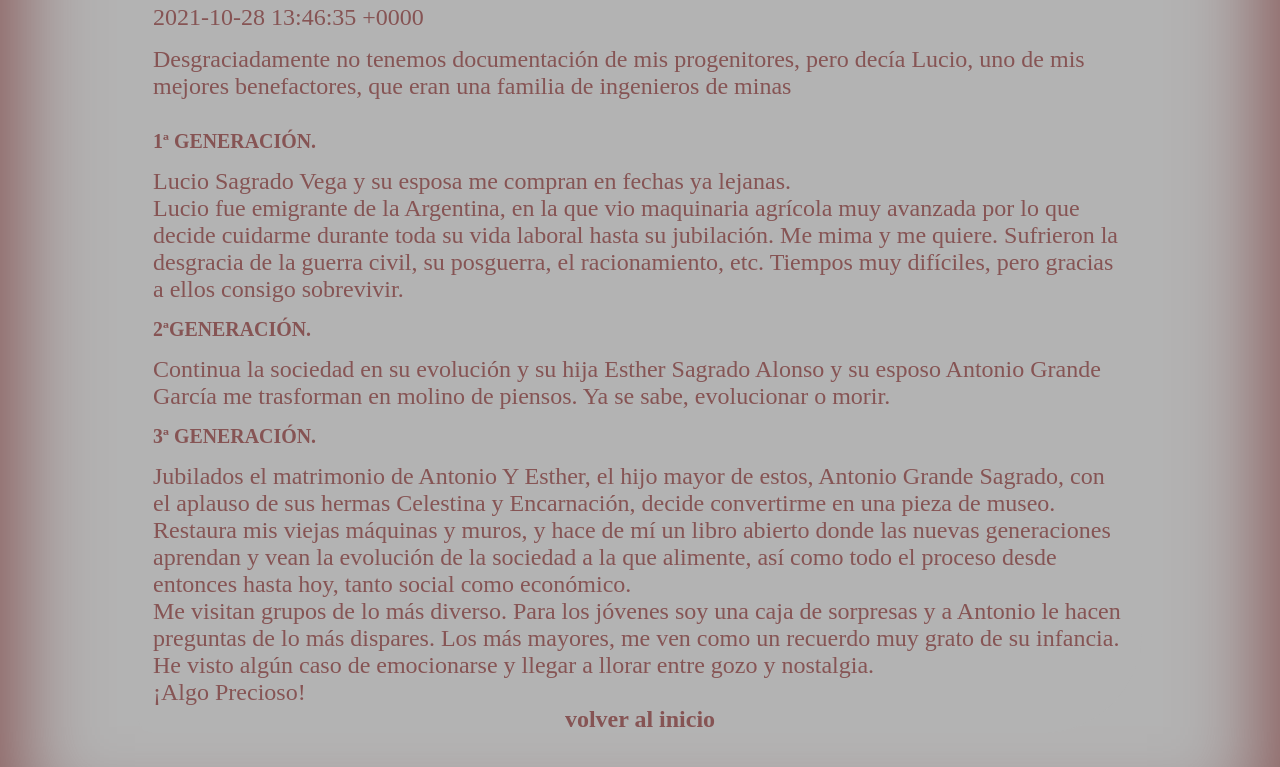
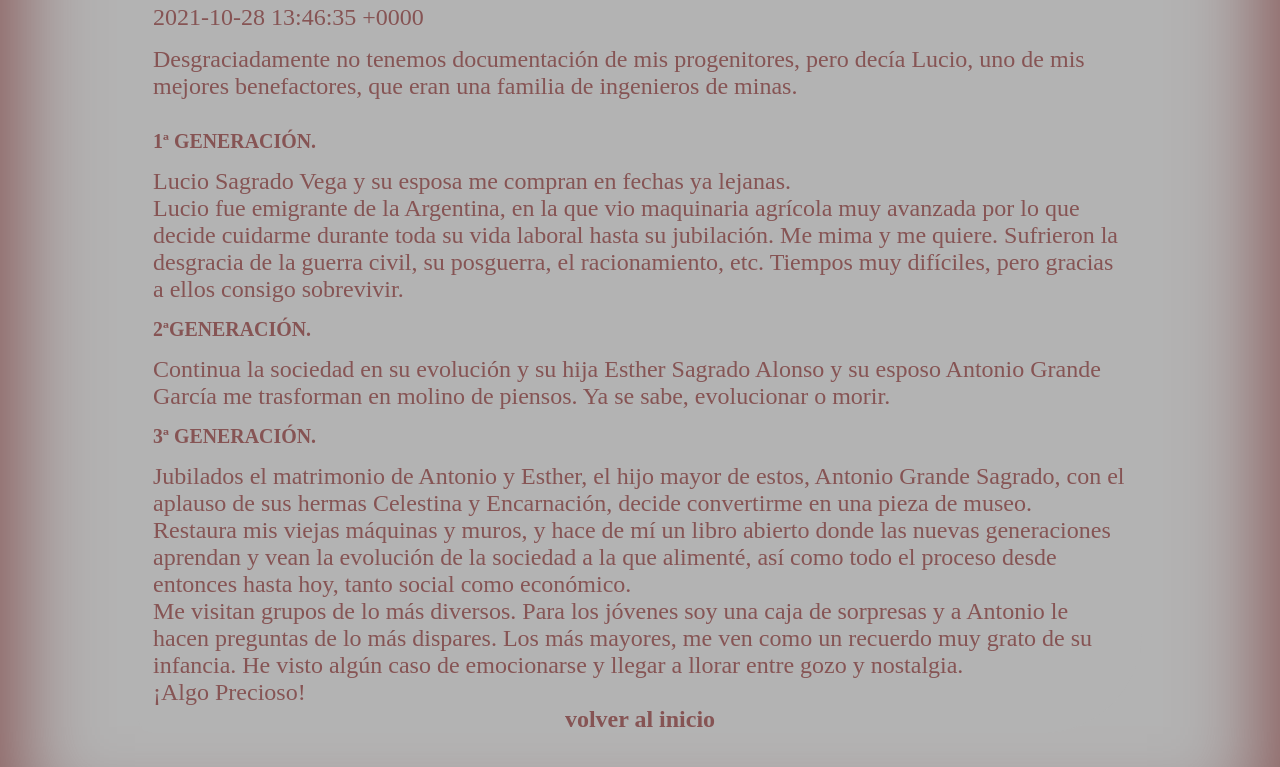
Before and after one commit to RobertoLeonGrande/blog, a Jekyll site: the page built from _posts/2021-10-29-Mis-benefactores.markdown, in a window 1280 px wide. Shown: the part 902-1669 px from the top of the page. Built offline with Jekyll 4.4.1, drawn with Linux system fonts in a browser that asks for light colours.

Commit message:
ortografia

```diff
--- a/_posts/2021-10-29-Mis-benefactores.markdown
+++ b/_posts/2021-10-29-Mis-benefactores.markdown
@@ -13,7 +13,7 @@ assert: Antonio Grande, sus recuerdos y su herencia. El molino se convierte en m
             <div class="post-design">
                 <img src="{{ page.media | relative_url }}" alt="Foto de Antonio Grande" /> <br><!-- carga de imagen-->
                 <p>{{page.date}}</p>
-                <p class="margen-vert">Desgraciadamente no tenemos documentación de mis progenitores, pero decía Lucio, uno de mis mejores benefactores, que eran una familia de ingenieros de minas</p>
+                <p class="margen-vert">Desgraciadamente no tenemos documentación de mis progenitores, pero decía Lucio, uno de mis mejores benefactores, que eran una familia de ingenieros de minas.</p>
                 <h5>1ª GENERACIÓN.</h5>
                 <p>Lucio Sagrado Vega y su esposa me compran en fechas ya lejanas.
                 <br>
@@ -21,11 +21,11 @@ assert: Antonio Grande, sus recuerdos y su herencia. El molino se convierte en m
                 <h5>2ªGENERACIÓN.</h5>
                 <p>Continua la sociedad en su evolución y su hija Esther Sagrado Alonso y su esposo Antonio Grande García me trasforman en molino de piensos. Ya se sabe, evolucionar o morir.</p>
                 <h5>3ª GENERACIÓN.</h5>
-                <p>Jubilados el matrimonio de Antonio Y Esther, el hijo mayor de estos, Antonio Grande Sagrado, con el aplauso de sus hermas Celestina y Encarnación, decide convertirme en una pieza de museo.
+                <p>Jubilados el matrimonio de Antonio y Esther, el hijo mayor de estos, Antonio Grande Sagrado, con el aplauso de sus hermas Celestina y Encarnación, decide convertirme en una pieza de museo.
                 <br>
-                Restaura mis viejas máquinas y muros, y hace de mí un libro abierto donde las nuevas generaciones aprendan y vean la evolución de la sociedad a la que alimente, así como todo el proceso desde entonces hasta hoy, tanto social como económico.
+                Restaura mis viejas máquinas y muros, y hace de mí un libro abierto donde las nuevas generaciones aprendan y vean la evolución de la sociedad a la que alimenté, así como todo el proceso desde entonces hasta hoy, tanto social como económico.
                 <br>
-                Me visitan grupos de lo más diverso. Para los jóvenes soy una caja de sorpresas y a Antonio le hacen preguntas de lo más dispares. Los más mayores, me ven como un recuerdo muy grato de su infancia.
+                Me visitan grupos de lo más diversos. Para los jóvenes soy una caja de sorpresas y a Antonio le hacen preguntas de lo más dispares. Los más mayores, me ven como un recuerdo muy grato de su infancia.
                 He visto algún caso de emocionarse y llegar a llorar entre gozo y nostalgia.
                 <br>
                 ¡Algo Precioso!
--- a/_posts/2021-10-29-el-nacimiento.markdown
+++ b/_posts/2021-10-29-el-nacimiento.markdown
@@ -14,10 +14,10 @@ assert: El molino de Lucio y Encarna abasteció de luz, grano y piensos al puebl
             <div class="post-design">
                 <img src="{{ page.media | relative_url }}" alt="Foto del Molino" /> <br> <!-- carga de imagen-->
                 <p>{{page.date}}</p>
-                <p class="margen-vert">Corrían los años  mil novecientos cuando unas mentes avanzadas de la época deciden crearme.Nazco en un entorno eminentemente agrícola y ganadero rodeado de bosques de encinas  fundamentalmente,  sobre una altitud que se aproxima a los mil metros sobre el nivel del mar en las estribaciones del sistema central, en un terreno más bien ondulado perteneciente a la cuenca del Tajo donde nace el rio Alagón, siendo este un bebe de donde no puedo utilizar su caudal para mover mi maquinaria.
+                <p class="margen-vert">Corrían los años  mil novecientos cuando unas mentes avanzadas de la época deciden crearme. Nazco en un entorno eminentemente agrícola y ganadero rodeado de bosques de encinas  fundamentalmente,  sobre una altitud que se aproxima a los mil metros sobre el nivel del mar en las estribaciones del sistema central, en un terreno más bien ondulado perteneciente a la cuenca del Tajo donde nace el rio Alagón, siendo este un bebé de donde no puedo utilizar su caudal para mover mi maquinaria.
                 <br>
                 Es importante resaltar que en esta época, las carreteras son más bien caminos de tierra y
-                los carros de vacas y mulas son el medio de transporte más avanzado cuyo rondaba la legua por hora(5 kilómetros) en los carros de mulas. No existe la luz eléctrica, por supuesto el teléfono y olvidémonos de las actuales redes informáticas, siendo los candiles y faroles las principales fuentes de iluminación de las casas.
+                los carros de vacas y mulas son el medio de transporte más avanzado cuyo paso rondaba la legua por hora (5 kilómetros) en los carros de mulas. No existe la luz eléctrica, por supuesto el teléfono y olvidémonos de las actuales redes informáticas, siendo los candiles y faroles las principales fuentes de iluminación de las casas.
                 <br>
                 Es pues necesario retroceder en el tunel del tiempo y situarse en aquella época para darse cuenta de la importancia de mi nacimiento, junto con mis visionarios creadores.
                 La revolución industrial está llegando conmigo a estos parajes que circundan esta zona de Frades de la Sierra.</p>
--- a/_posts/2021-10-30-como-soy.markdown
+++ b/_posts/2021-10-30-como-soy.markdown
@@ -14,9 +14,9 @@ assert: #testo inical del post
                 <p>{{page.date}}</p>
                 <p class="margen-vert">Estoy construido de manera rectangular, orientado al sur este. Tengo dos plantas con grandes ventanales en vertical enrejados que dejan pasar ampliamente la luz solar.
                 <br>
-                Mis paredes son de piedra de pizarra de gran grosor, sobre pasan el metro. Cubiertas en la actualidad de cemento  exteriormente e interiormente, las citadas pizarras están unidas con argamasa de cal, todo marital de la zona. Esto me permite soportar  las vibraciones de mi maquinaria interna, además de las inclemencias metrológicas que aquí son extremas.El tejado es todo de madera y contiene una construcción típica en Castilla de la época en naves industriales hechas para estos fines.
+                Mis paredes son de piedra de pizarra de gran grosor, sobrepasan el metro. Cubiertas en la actualidad de cemento  exteriormente e interiormente, las citadas pizarras están unidas con argamasa de cal, todo marital de la zona. Esto me permite soportar  las vibraciones de mi maquinaria interna, además de las inclemencias metrológicas que aquí son extremas.El tejado es todo de madera y contiene una construcción típica en Castilla de la época en naves industriales hechas para estos fines.
                 <br>
-                Soportan el peso del tejado los pendones, que son de madera de pino o de castaño. Es de resaltar que las esquinas están reforzadas con crucetas que  amarran el conjunto y soportan las vibraciones que desde las paredes le llegan al tejado por el movimiento de la maquinas que cobijan. Trasversalmente están los cuartones puestos a la molinera, esto con las tablas clavadas, le dan una gran fortaleza y soportan bien el peso de las tejas que antes eran de tipo Árabe y fueron sustituidas por teja Plana más eficaz.<br>
+                Soportan el peso del tejado los pendones, que son de madera de pino o de castaño. Es de resaltar que las esquinas están reforzadas con crucetas que  amarran el conjunto y soportan las vibraciones que desde las paredes le llegan al tejado por el movimiento de la máquinas que cobijan. Trasversalmente están los cuartones puestos a la molinera, esto con las tablas clavadas, le dan una gran fortaleza y soportan bien el peso de las tejas que antes eran de tipo Árabe y fueron sustituidas por teja Plana más eficaz.<br>
                 Después de ciento veinte años, conservo mi maderamen intacto.
                 <br>
                 Es necesario contaros que he sufrido un fuerte ataque de termintas pero que al haber sido curado a tiempo, durante un proceso de cinco años, me han permitido poder deleitar vuestra vista y mente.
--- a/contact.markdown
+++ b/contact.markdown
@@ -13,7 +13,7 @@ permalink: /contact
             <div class="post-design">
                 <img src="{{ page.media | relative_url }}" alt="Foto del molino por dentro" /> <br>
                 <p>{{page.date}}</p>
-                <p class="margen-vert">Puede ponerse en contacto para concertar una visita guiada escribiento al correo <a href="mailto: molinodefrades@gmail.com"> molinodefrades@gmail.com </a>
+                <p class="margen-vert">Puede ponerse en contacto para concertar una visita guiada escribiendo al correo <a href="mailto: molinodefrades@gmail.com"> molinodefrades@gmail.com </a>
                 <a href="javascript:history.back()"><h4 class="center-text">volver al inicio</h4></a>
                 </p>
             </div>
--- a/info.markdown
+++ b/info.markdown
@@ -14,7 +14,7 @@ permalink: /info
             <div class="post-design">
                 <img src="{{ page.media | relative_url }}" alt="Foto del Molino" /> <br>
                 <p>{{page.date}}</p>
-                <p class="margen-vert">El molino es un museo de interes turistico de la provincia de Salamanca. La financiación es totalmente privada y su visita es gratuita. Para poder visitarlo tendrá que pedir <a href="/contact"> cita previa </a> con antelación. Es posible que si no lo hace no pueda recibir la atención necesaria y no pueda verlo.</p>
+                <p class="margen-vert">El molino es un museo de interes turístico de la provincia de Salamanca. La financiación es totalmente privada y su visita es gratuita. Para poder visitarlo tendrá que pedir <a href="/contact"> cita previa </a> con antelación. Es posible que si no lo hace no pueda recibir la atención necesaria y no pueda verlo.</p>
                 <a href="/blog"><h4 class="center-text">volver al inicio</h4></a>
             </div>
         </div>
```
